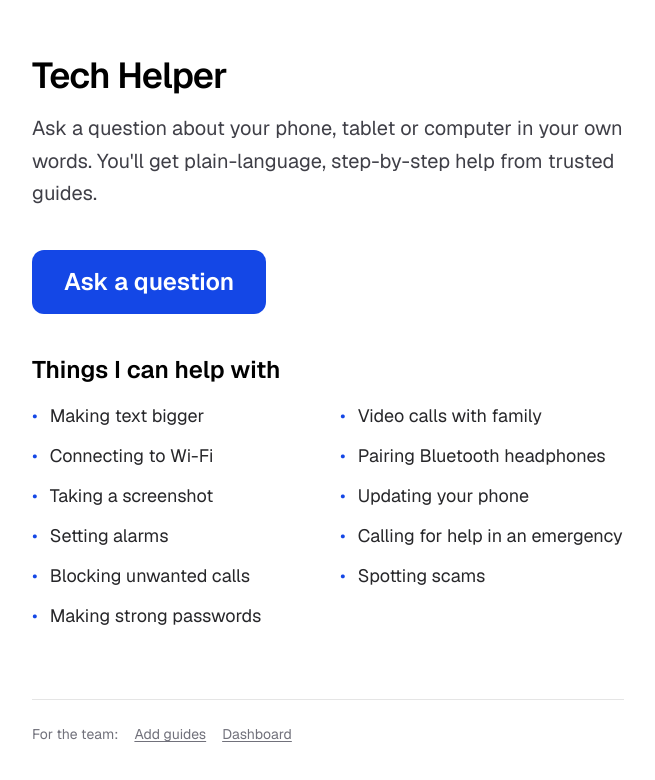
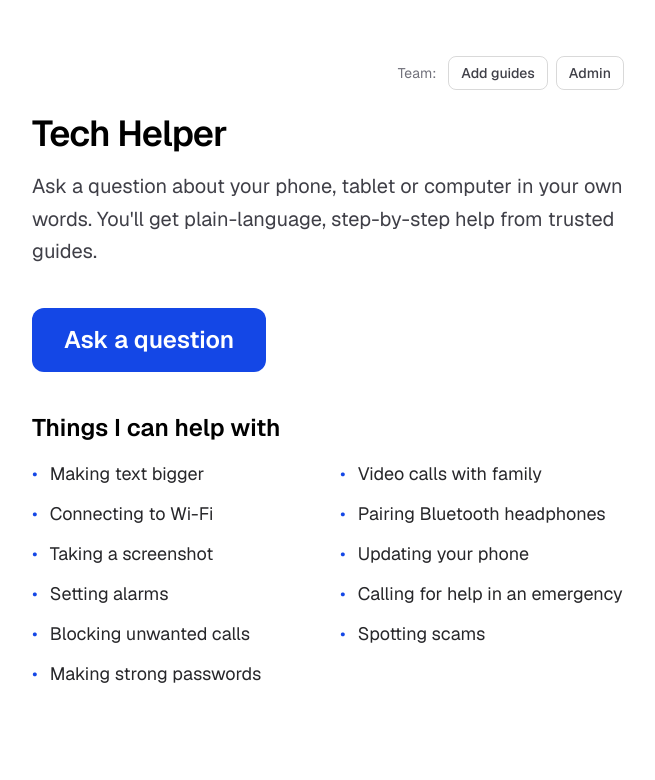
Before and after one commit to PraveenP06/rag-tech-helper, a Next.js app: page / in a window 1280 px wide. Shown: the top 780 px of the page, without its empty margins (312-967 px from the left). Built offline with nearby package versions, Linux system fonts and the light colour scheme.

Commit message:
feat: add team buttons on the home page and a Home link on every page
- Home: "Add guides" and "Admin" buttons in a small Team bar at the top right,
  replacing the footer links.
- Chat, Ingest and Admin: a "← Home" link at the top (shared HomeLink component).

```diff
--- a/src/app/admin/page.tsx
+++ b/src/app/admin/page.tsx
@@ -2,6 +2,7 @@ import { Suspense } from "react";
 
 import { getUsageOverview } from "@/lib/admin/usage-store";
 import { getUsageSupabaseClient } from "@/lib/admin/supabase";
+import { HomeLink } from "../home-link";
 import { KnowledgeBaseControls } from "./knowledge-base-controls";
 
 const easternDateTime = new Intl.DateTimeFormat("en-US", {
@@ -17,6 +18,7 @@ const easternDateTime = new Intl.DateTimeFormat("en-US", {
 export default function AdminUsagePage() {
   return (
     <div className="mx-auto flex min-h-screen w-full max-w-3xl flex-col gap-8 px-6 py-12">
+      <HomeLink />
       <KnowledgeBaseControls />
       <Suspense
         fallback={
--- a/src/app/chat/page.tsx
+++ b/src/app/chat/page.tsx
@@ -1,4 +1,6 @@
 import type { Metadata } from "next";
+
+import { HomeLink } from "../home-link";
 import { ChatUI } from "./chat-ui";
 
 export const metadata: Metadata = {
@@ -11,6 +13,7 @@ export default function ChatPage() {
     <div className="flex flex-1 justify-center bg-zinc-50 font-sans dark:bg-black">
       <main className="flex w-full max-w-2xl flex-1 flex-col bg-white dark:bg-black">
         <header className="flex flex-col gap-1 border-b border-black/10 px-4 py-6 dark:border-white/15 sm:px-8">
+          <HomeLink />
           <h1 className="text-2xl font-semibold tracking-tight text-black dark:text-zinc-50">
             Tech Helper Chat
           </h1>
--- /dev/null
+++ b/src/app/home-link.tsx
@@ -0,0 +1,14 @@
+import Link from "next/link";
+
+/** Small "← Home" link for the top of each page. */
+export function HomeLink() {
+  return (
+    <Link
+      href="/"
+      aria-label="Back to home"
+      className="self-start text-sm font-medium text-zinc-600 underline-offset-4 hover:text-black hover:underline dark:text-zinc-400 dark:hover:text-zinc-50"
+    >
+      ← Home
+    </Link>
+  );
+}
--- a/src/app/ingest/page.tsx
+++ b/src/app/ingest/page.tsx
@@ -1,4 +1,6 @@
 import type { Metadata } from "next";
+
+import { HomeLink } from "../home-link";
 import { IngestForms } from "./ingest-forms";
 
 export const metadata: Metadata = {
@@ -11,6 +13,7 @@ export default function IngestPage() {
     <div className="flex flex-1 justify-center bg-zinc-50 font-sans dark:bg-black">
       <main className="flex w-full max-w-2xl flex-col gap-8 bg-white px-8 py-16 dark:bg-black">
         <header className="flex flex-col gap-2">
+          <HomeLink />
           <h1 className="text-2xl font-semibold tracking-tight text-black dark:text-zinc-50">
             Add to the knowledge base
           </h1>
--- a/src/app/page.tsx
+++ b/src/app/page.tsx
@@ -21,11 +21,24 @@ const TOPICS = [
   "Making strong passwords",
 ] as const;
 
+const TEAM_BUTTON =
+  "rounded-lg border border-black/15 px-3 py-1.5 font-medium text-zinc-700 hover:bg-zinc-100 dark:border-white/20 dark:text-zinc-300 dark:hover:bg-zinc-900";
+
 export default function Home() {
   return (
     <div className="flex flex-1 justify-center bg-zinc-50 font-sans dark:bg-black">
       <main className="flex w-full max-w-2xl flex-1 flex-col gap-10 bg-white px-6 py-14 dark:bg-black sm:px-10">
-        <header className="flex flex-col gap-4">
+        <nav aria-label="Team pages" className="flex items-center justify-end gap-2 text-sm">
+          <span className="mr-1 text-zinc-500 dark:text-zinc-400">Team:</span>
+          <Link href="/ingest" className={TEAM_BUTTON}>
+            Add guides
+          </Link>
+          <Link href="/admin" className={TEAM_BUTTON}>
+            Admin
+          </Link>
+        </nav>
+
+        <header className="-mt-4 flex flex-col gap-4">
           <h1 className="text-4xl font-semibold tracking-tight text-black dark:text-zinc-50">Tech Helper</h1>
           <p className="text-xl leading-relaxed text-zinc-700 dark:text-zinc-300">
             Ask a question about your phone, tablet or computer in your own words. You&apos;ll get
@@ -55,16 +68,6 @@ export default function Home() {
             ))}
           </ul>
         </section>
-
-        <footer className="mt-auto flex flex-wrap gap-x-4 gap-y-1 border-t border-black/10 pt-6 text-sm text-zinc-500 dark:border-white/15 dark:text-zinc-400">
-          <span>For the team:</span>
-          <Link href="/ingest" className="underline underline-offset-2 hover:text-zinc-800 dark:hover:text-zinc-200">
-            Add guides
-          </Link>
-          <Link href="/admin" className="underline underline-offset-2 hover:text-zinc-800 dark:hover:text-zinc-200">
-            Dashboard
-          </Link>
-        </footer>
       </main>
     </div>
   );
```
Also changed, not shown: 2 other files (tests, documents, lock files or other folders).
